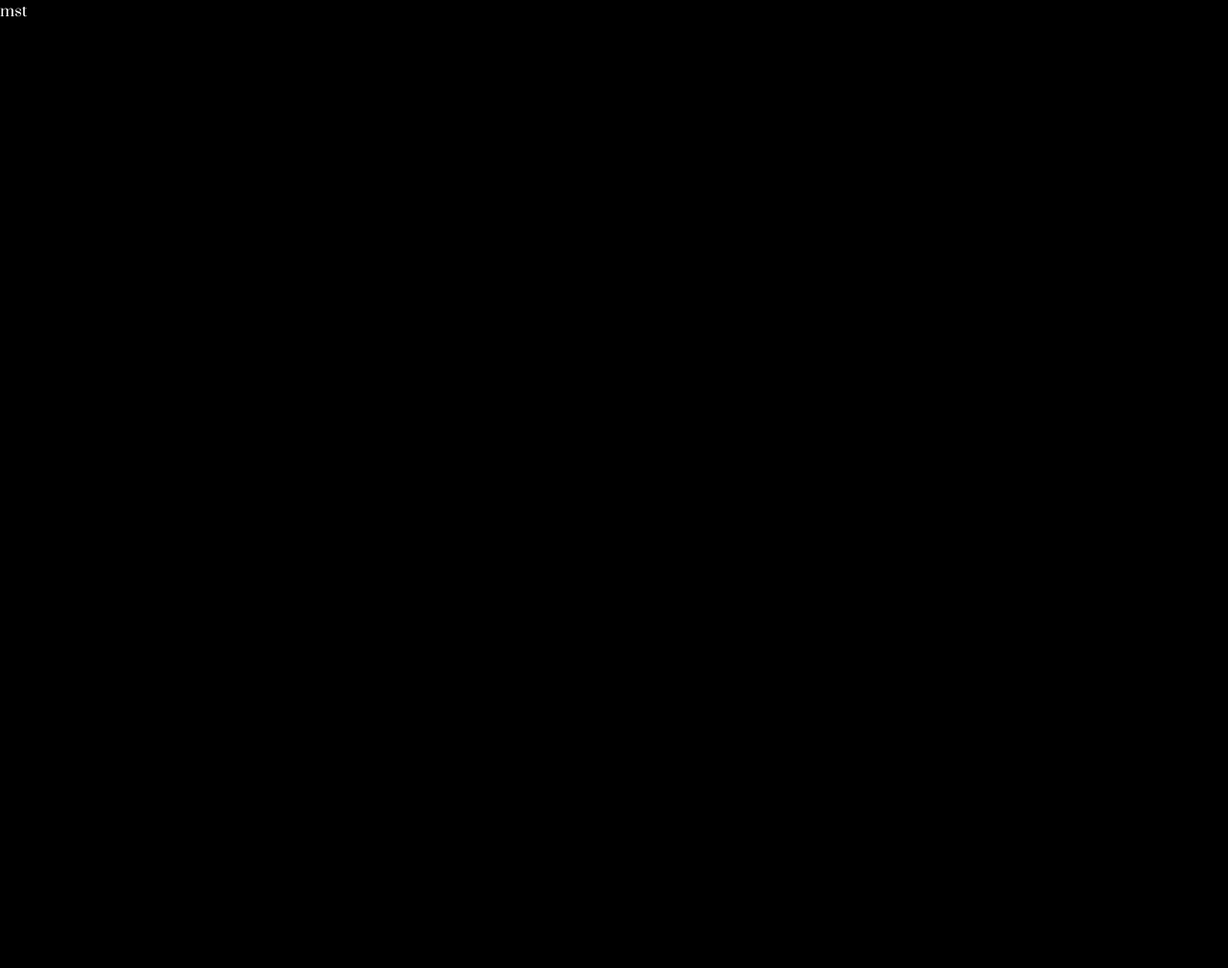
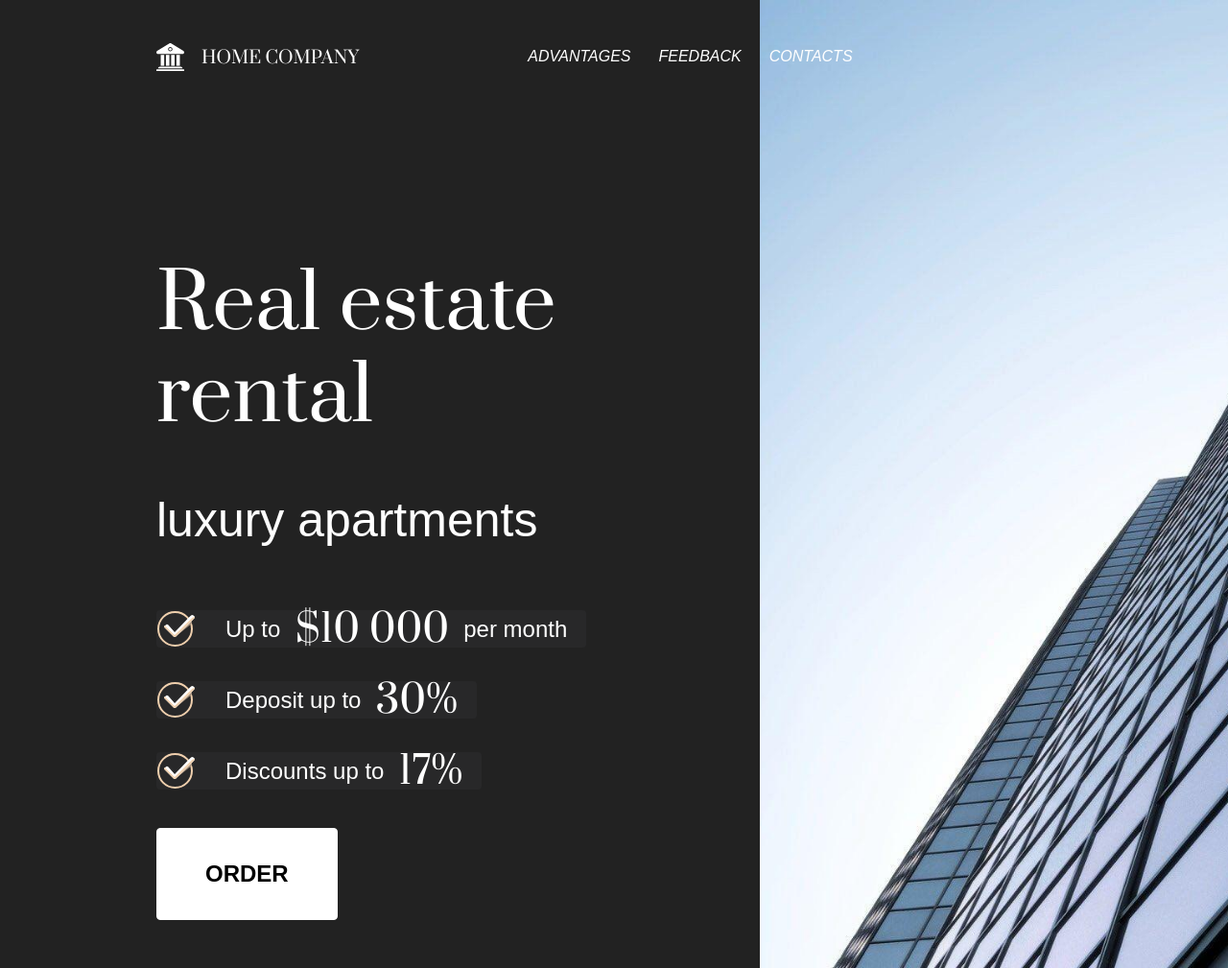
Before and after one commit to necarof/mst_test1, a plain HTML site: page index.html in a window 1280 px wide. Shown: the whole page at 96% size. Before the commit the page ends 800 px from the top, so only its background shows below. Drawn offline with Linux system fonts and the light colour scheme.

Commit message:
hero section

```diff
--- /dev/null
+++ b/global.css
@@ -0,0 +1,63 @@
+:root {
+    --color-white: #ffffff;
+    --color-black: #000000;
+    --color-dark: #222222;
+    --color-dark-gray: #282829;
+    --color-blue: #38535D;
+    --color-oceanic: #405D65;
+    --color-iron: #55565A;
+    --color-gray: #D6D6D6;
+    --color-accent: #D5C9BE;
+}
+
+@font-face {
+    font-family: "Prata";
+    src: url(./resource/fonts/Prata-Regular.ttf) format("truetype"), url(./resource/fonts/Prata-Regular.woff) format("woff");
+    font-optical-sizing: auto;
+    font-weight: 400;
+    font-style: normal;
+}
+
+html {
+    scroll-behavior: smooth;
+}
+
+body {
+    min-width: 320px;
+    background-color: var(--color-dark);
+    font-family: "Prata", sans-serif;
+    font-weight: normal;
+    color: var(--color-white);
+}
+
+a {
+    color: var(--color-white);
+    text-decoration: none;
+
+}
+
+a:visited {
+    color: var(--color-white);
+}
+
+.container {
+    margin: auto;
+    max-width: 1629px;
+    padding: 0 16px;
+}
+
+.btn {
+    display: flex;
+    justify-content: center;
+    align-items: center;
+    height: 96px;
+    padding: 0 50px 0 50px;
+    background-color: var(--color-white);
+    border-radius: 4px;
+    border: 1px solid var(--color-white);
+    transition: all 0.2s;
+    font-family: Arial;
+    font-weight: bold;
+    font-size: 24px;
+    text-transform: uppercase;
+}
--- a/index.html
+++ b/index.html
@@ -7,11 +7,65 @@
         name="description"
         content="MST Test site"
     >
-    <title>MST Test</title>
+    <title>MST Test1</title>
     <link rel="stylesheet" href="normalize.css">
+    <link rel="stylesheet" href="global.css">
     <link rel="stylesheet" href="main.css">
+    <script src="main.js" defer="defer"></script>
 </head>
 <body>
-    mst
+    <main class="main">
+        <section class="hero">
+            <div class="hero__content-wrapper">
+                <header class="header" id="header">
+                    <div class="header__logo">
+                        <a class="header__logo-link" href="#">
+                            <img class="header__logo-img" src="/resource/icons/logo.svg" alt="logo">
+                            <span>HOME COMPANY</span>
+                        </a>
+                    </div>
+                    <nav>
+                        <ul class="header__nav">
+                            <li class="header__nav-item">
+                                <a href="#" class="header__nav-link">Advantages</a>
+                            </li>
+                            <li class="header__nav-item">
+                                <a href="#" class="header__nav-link">Feedback</a>
+                            </li>
+                            <li class="header__nav-item">
+                                <a href="#" class="header__nav-link">Contacts</a>
+                            </li>
+                        </ul>
+                    </nav>
+                </header>
+                <div class="hero__content">
+                    <h1 class="hero__content-title">
+                        Real estate rental
+                    </h1>
+                    <h2 class="hero__content-subtitle">
+                        luxury apartments
+                    </h2>
+                    <ul class="hero__content-list">
+                        <li class="hero__content-list-item">
+                            <div class="hero__content-list-icon"></div>
+                            Up to <span>$10 000</span> per month
+                        </li>
+                        <li class="hero__content-list-item">
+                            <div class="hero__content-list-icon"></div>
+                            Deposit up to <span>30%</span>
+                        </li>
+                        <li class="hero__content-list-item">
+                            <div class="hero__content-list-icon"></div>
+                            Discounts up to <span>17%</span>
+                        </li>
+                    </ul>
+                    <button class="hero__button btn">Order</button>
+                </div>
+            </div>
+            <div class="hero__img-wrapper">
+                <img class="hero__img" src="/resource/images/hero_bg.jpg" alt="building">
+            </div>
+        </section>
+    </main>
 </body>
 </html>
--- a/main.css
+++ b/main.css
@@ -1,18 +1,142 @@
-@font-face {
-    font-family: "Prata";
-    src: url(../fonts/Prata-Regular.ttf) format("truetype"), url(../fonts/Prata-Regular.woff) format("woff");
-    font-optical-sizing: auto;
-    font-weight: 400;
-    font-style: normal;
+.header {
+    height: 58px;
+    display: flex;
+    align-items: center;
+    column-gap: 205px;
 }
 
-html {
-    scroll-behavior: smooth;
+.header__logo-link {
+    display: flex;
+    align-items: end;
+    column-gap: 18px;
+    white-space: nowrap;
+    font-size: 18px;
 }
 
-body {
-    background-color: black;
-    font-family: "Prata", sans-serif;
-    font-weight: normal;
-    color: white;
+.header__logo-img {
+    width: 29px;
 }
+
+.header__nav {
+    display: flex;
+    align-items: center;
+    column-gap: 29px;
+}
+
+.header__nav-item {
+    position: relative;
+    font-family: Arial;
+    text-transform: uppercase;
+    font-style: italic;
+}
+
+.header__nav-item::before {
+    content: '';
+    display: block;
+    width: 0;
+    height: 1px;
+    position: absolute;
+    left: 0;
+    bottom: 0;
+    transition: all 0.2s;
+    background-color: var(--color-white);
+}
+
+.header__nav-item:hover::before {
+    width: 100%;
+}
+
+/* section hero */
+
+.hero {
+    height: 1009px;
+    display: flex;
+    justify-content: space-between;
+    overflow: hidden;
+    column-gap: 24px;
+}
+
+.hero__content-wrapper {
+    display: flex;
+    flex-direction: column;
+    justify-content: space-between;
+    width: 60%;
+    padding: 30px 0 50px 163px;
+}
+
+.hero__content {
+    max-width: 538px;
+    flex: 1;
+    display: flex;
+    flex-direction: column;
+    justify-content: flex-end;
+    align-items: start;
+}
+
+.hero__content-title {
+    margin-bottom: 50px;
+    font-weight: 400;
+    font-size: 80px;
+    line-height: 1.2;
+}
+
+.hero__content-subtitle {
+    margin-bottom: 64px;
+    font-weight: 400;
+    font-size: 50px;
+    line-height: 1.2;
+    font-family: Arial;
+}
+
+.hero__content-list {
+    display: flex;
+    flex-direction: column;
+    align-items: start;
+    row-gap: 35px;
+}
+
+.hero__content-list-item {
+    display: inline-flex;
+    align-items: center;
+    column-gap: 15px;
+    height: 39px;
+    padding: 0 20px 0 1px;
+    border-radius: 4px;
+    white-space: nowrap;
+    background-color: var(--color-dark-gray);
+    font-family: Arial;
+    font-size: 24px;
+}
+
+.hero__content-list-item span {
+    font-family: "Prata";
+    font-size: 40px;
+}
+
+.hero__content-list-icon {
+    margin-right: 17px;
+    width: 39px;
+    height: 37px;
+    background-image: url(/resource/icons/icon_check.svg);
+}
+
+.hero__button {
+    margin-top: 40px;
+}
+
+.hero__button:hover {
+    background-color: var(--color-dark-gray);
+    color: var(--color-white);
+}
+
+.hero__img-wrapper {
+    width: 40%;
+    height: 100%;
+    overflow: hidden;
+}
+
+.hero__img {
+    width: 100%;
+    height: 100%;
+    object-fit: cover;
+}
--- /dev/null
+++ b/main.js
@@ -0,0 +1,3 @@
+'use strict'
+
+console.log('test');
```
Also changed, not shown: resource/fonts/Prata-Regular.ttf (renamed from fonts/Prata-Regular.ttf), resource/fonts/Prata-Regular.woff (renamed from fonts/Prata-Regular.woff), resource/icons/icon_check.svg (added), resource/icons/icon_list.svg (added), resource/icons/logo.svg (added), resource/images/hero_bg.jpg (added).
